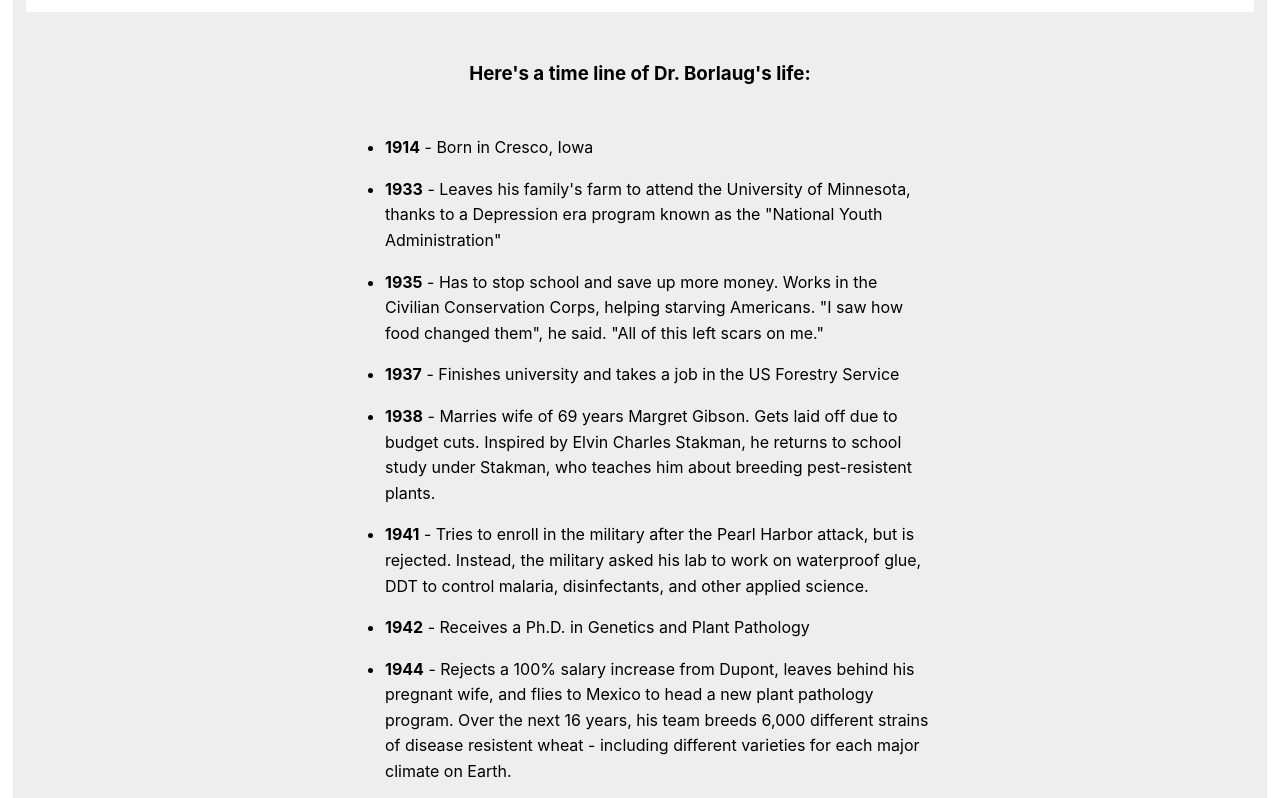
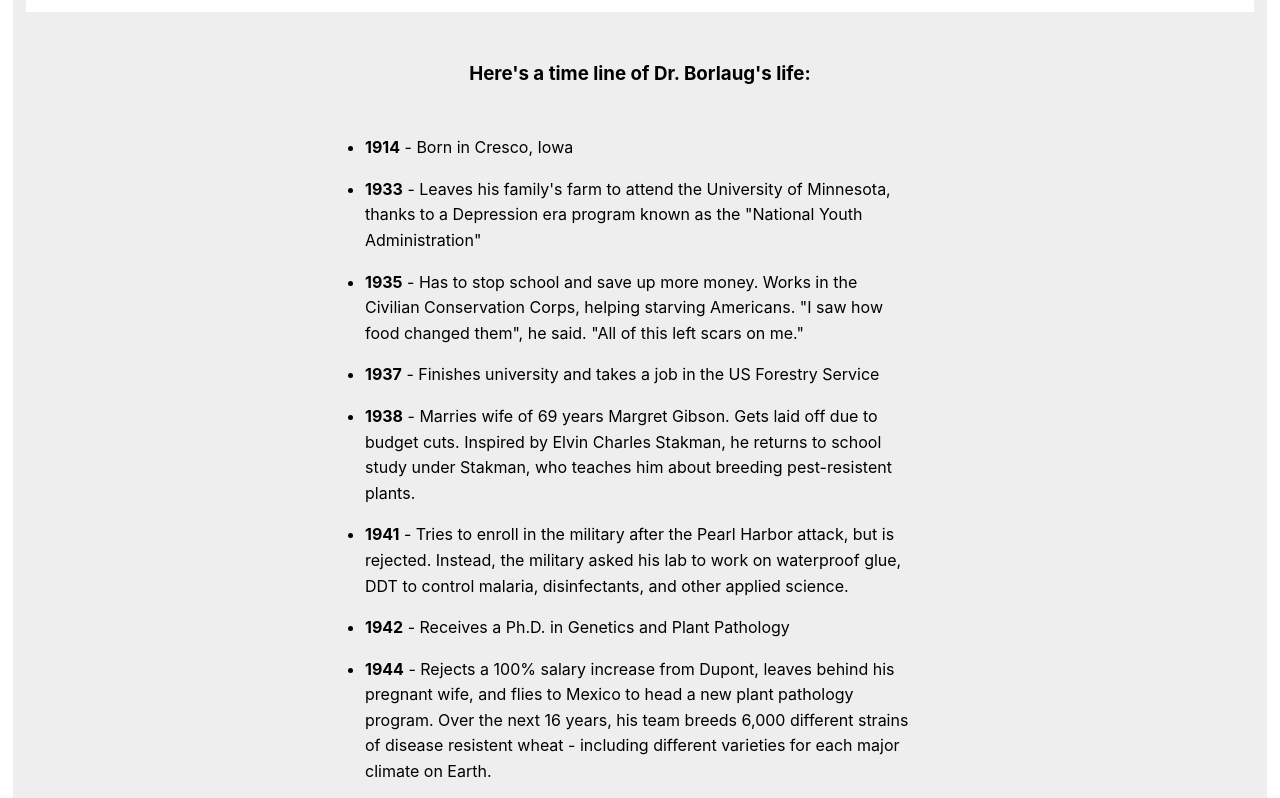
Before and after one commit to Annayeyo/Tribute-Page, a plain HTML site: page index.html in a window 1280 px wide. Shown: the part 841-1639 px from the top of the page. Drawn offline with Linux system fonts and the light colour scheme.

Commit message:
updated css

```diff
--- a/style.css
+++ b/style.css
@@ -1,6 +1,6 @@
 * {
     margin: 0;
-    padding: o;
+    padding: 0;
 }
 
 body {
```
